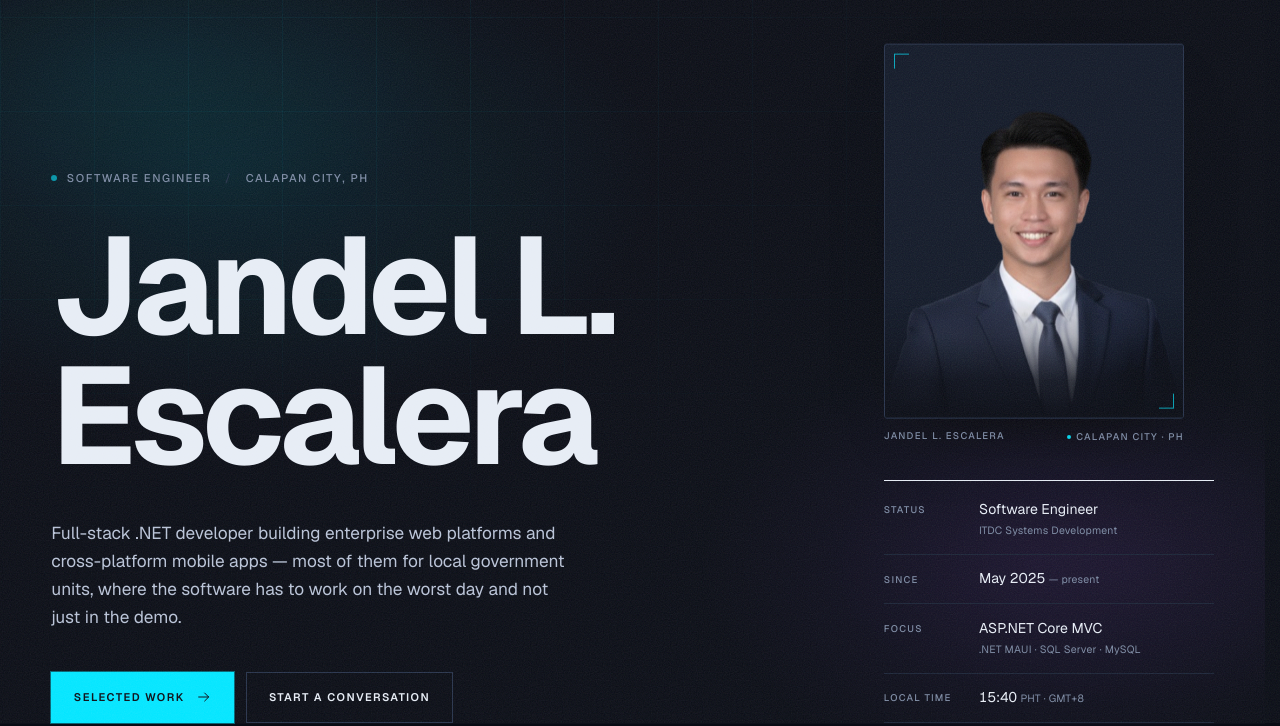
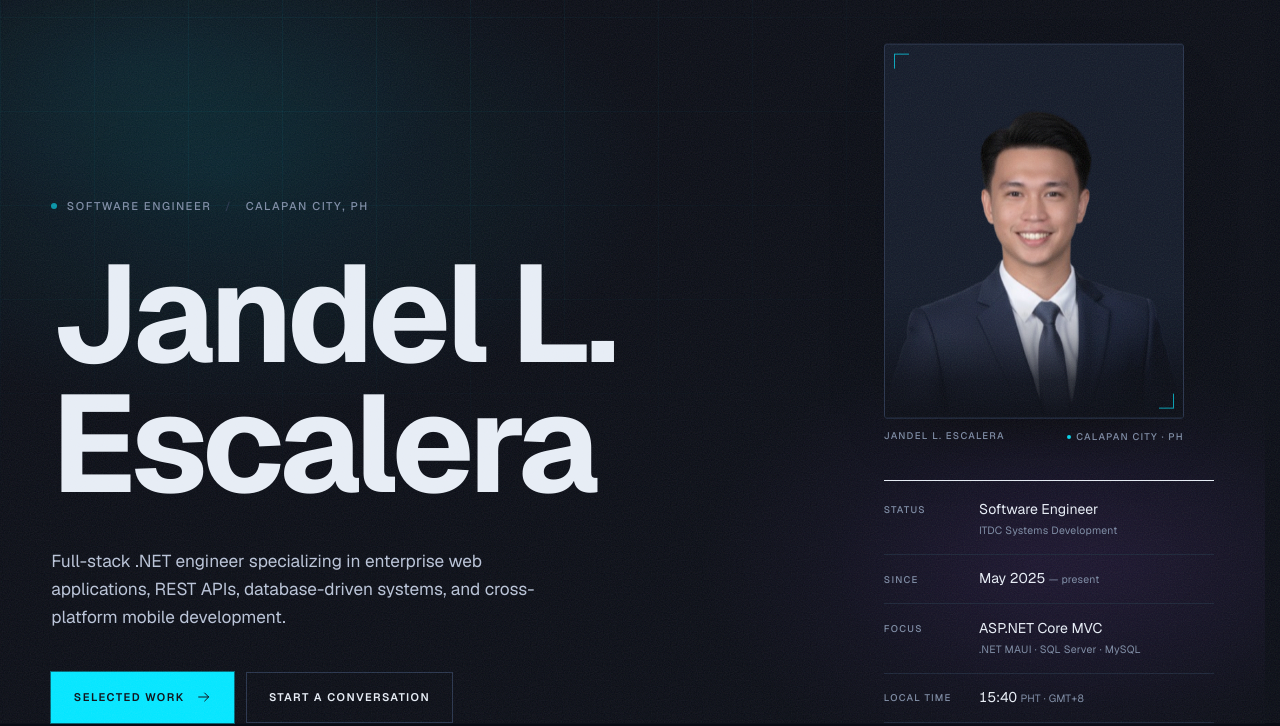
Before and after one commit to Jandelocks/portfolio, a plain HTML site: page index.html in a window 1280 px wide. Shown: the part 77-803 px from the top of the page. Drawn offline with nearby package versions, Linux system fonts and the light colour scheme.

Commit message:
feat(portfolio): refine profile description for clarity and focus on expertise

```diff
--- a/index.html
+++ b/index.html
@@ -135,9 +135,7 @@
                     </h1>
 
                     <p class="hero-lead reveal">
-                        Full-stack .NET developer building enterprise web platforms and cross-platform mobile
-                        apps — most of them for local government units, where the software has to work on the
-                        worst day and not just in the demo.
+                        Full-stack .NET engineer specializing in enterprise web applications, REST APIs, database-driven systems, and cross-platform mobile development.
                     </p>
 
                     <div class="hero-actions reveal">
```
